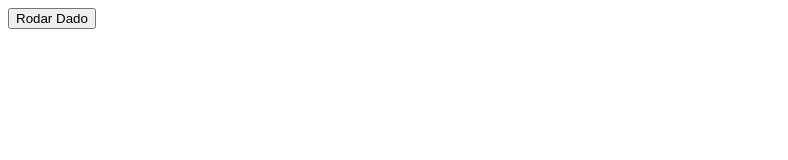
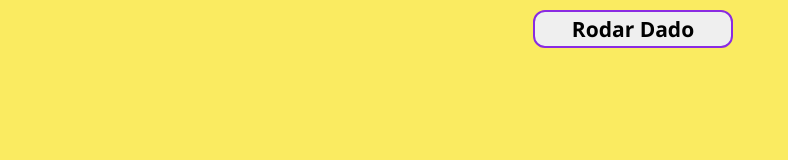
Before and after one commit to louixpng/Atividades---Programa-o-para-Web, a plain HTML site: page index.html in a window 1280 px wide. Shown: the whole page, without its empty margins (0-788 px from the left). Drawn offline with Linux system fonts and the light colour scheme.

Commit message:
added css

```diff
--- a/index.html
+++ b/index.html
@@ -6,9 +6,12 @@
   <meta name="viewport" content="width=device-width, initial-scale=1.0">
   <title>Dado</title>
   <script src="index.js" defer></script>
+  <link rel="stylesheet" href="style.css">
 </head>
 <body>
-  <button id = "botao"onclick="rodarDado()">Rodar Dado</button>
-  <h1 id="resultado"></h1>
+  <div class="dado">
+    <button id = "botao"onclick="rodarDado()">Rodar Dado</button>
+    <h1 id="resultado"></h1>
+  </div>
 </body>
 </html>
--- a/style.css
+++ b/style.css
@@ -0,0 +1,27 @@
+body {
+    height: 100%;
+    width: 100%;
+    font-family: Segoe UI;
+    background-color: #faeb61;
+  }
+
+.dado {
+    display: flex;
+    justify-content: center;
+    align-items: center;
+}
+#botao {
+    font-family: Segoe UI;
+    font-weight: bold;
+    font-size: 21px;
+    border: 2px solid blueviolet;
+    cursor: pointer;
+    width: 200px;
+    height: 38px;
+    border-radius: 12px;
+}
+
+#resultado {
+    margin-left: 30px;
+    font-family: Segoe UI;
+}
```
